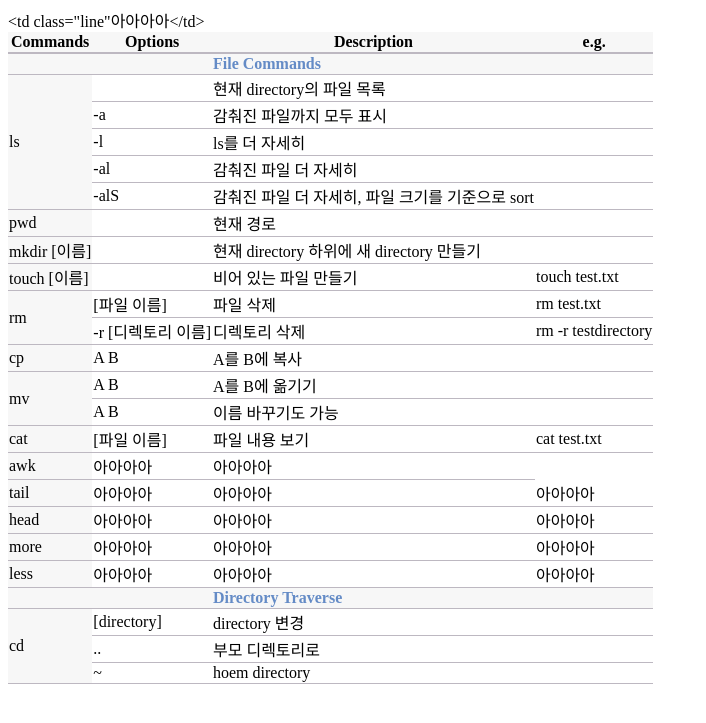
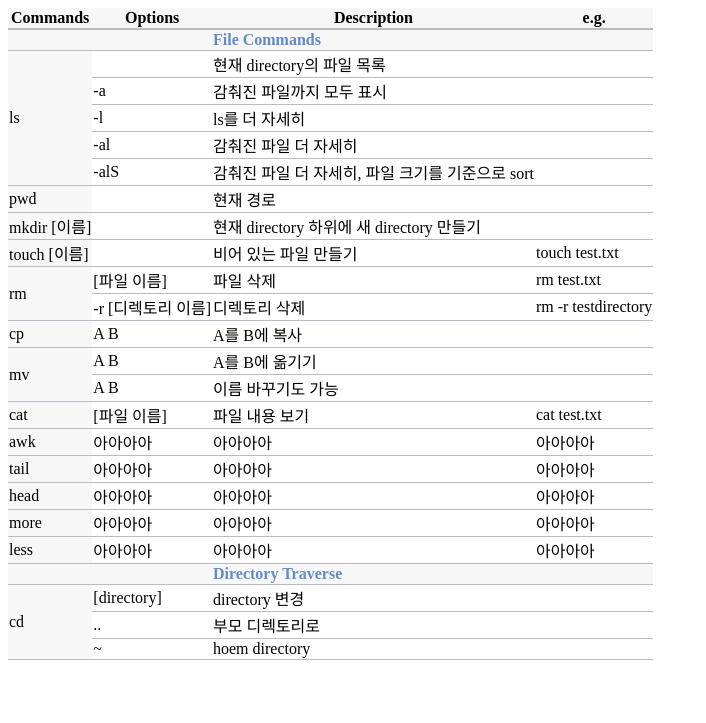
Before and after one commit to finddme/finddme.github.io, a Jekyll site: the page built from _posts/2022-01-12-Linux.md, in a window 1280 px wide. Shown: the top 723 px of the page, without its empty margins (0-706 px from the left). Built offline with Jekyll 4.4.1, drawn with Linux system fonts in a browser that asks for light colours.

Commit message:
Update 2022-01-12-Linux.md

```diff
--- a/_posts/2022-01-12-Linux.md
+++ b/_posts/2022-01-12-Linux.md
@@ -58,7 +58,7 @@ tag: Linux
        <tr><td class="line3" rowspan="2">mv</td><td class="line">A B</td><td class="line">A를 B에 옮기기</td><td class="line"> </td></tr>
        <tr><td class="line">A B</td><td class="line">이름 바꾸기도 가능</td><td class="line"> </td></tr>
        <tr><td class="line3" rowspan="1">cat</td><td class="line">[파일 이름]</td><td class="line">파일 내용 보기</td><td class="line">cat test.txt</td></tr>
-       <tr><td class="line3" rowspan="1">awk</td><td class="line">아아아아</td><td class="line"아아아아</td><td class="line">아아아아</td></tr>
+       <tr><td class="line3" rowspan="1">awk</td><td class="line">아아아아</td><td class="line">아아아아</td><td class="line">아아아아</td></tr>
        <tr><td class="line3" rowspan="1">tail</td><td class="line">아아아아</td><td class="line">아아아아</td><td class="line">아아아아</td></tr>
        <tr><td class="line3" rowspan="1">head</td><td class="line">아아아아</td><td class="line">아아아아</td><td class="line">아아아아</td></tr>
        <tr><td class="line3" rowspan="1">more</td><td class="line">아아아아</td><td class="line">아아아아</td><td class="line">아아아아</td></tr>
```
